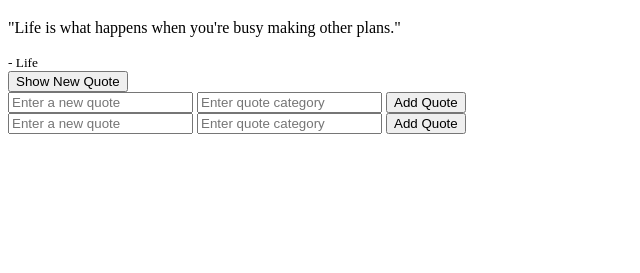
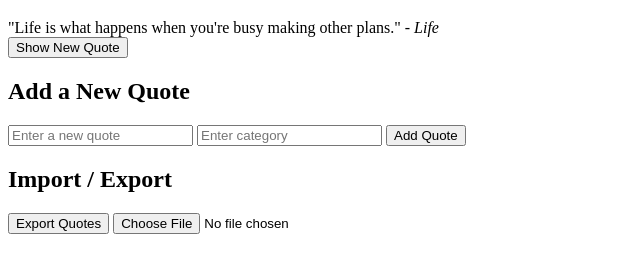
Before and after one commit to rarely-xx/alx_fe_javascript, a plain HTML site: page dom-manipulation/index.html in a window 1280 px wide. Shown: the part 61-334 px from the top of the page, without its empty margins (0-640 px from the left). Drawn offline with Linux system fonts and the light colour scheme.

Commit message:
Dynamic Quote Generator with Web Storage and JSON Import/Export

```diff
--- a/dom-manipulation/index.html
+++ b/dom-manipulation/index.html
@@ -3,20 +3,22 @@
 <head>
   <meta charset="UTF-8">
   <meta name="viewport" content="width=device-width, initial-scale=1.0">
-  <title>Dynamic Quote Generator</title>
+  <title>Dynamic Quote Generator with Storage</title>
 </head>
 <body>
   <h1>Dynamic Quote Generator</h1>
 
   <div id="quoteDisplay"></div>
-
   <button id="newQuote">Show New Quote</button>
 
-  <div>
-    <input id="newQuoteText" type="text" placeholder="Enter a new quote" />
-    <input id="newQuoteCategory" type="text" placeholder="Enter quote category" />
-    <button id="addQuoteBtn">Add Quote</button>
-  </div>
+  <h2>Add a New Quote</h2>
+  <input id="newQuoteText" type="text" placeholder="Enter a new quote">
+  <input id="newQuoteCategory" type="text" placeholder="Enter category">
+  <button onclick="addQuote()">Add Quote</button>
+
+  <h2>Import / Export</h2>
+  <button onclick="exportToJsonFile()">Export Quotes</button>
+  <input type="file" id="importFile" accept=".json" onchange="importFromJsonFile(event)">
 
   <script src="script.js"></script>
 </body>
--- a/dom-manipulation/script.js
+++ b/dom-manipulation/script.js
@@ -1,100 +1,98 @@
-// script.js
+let quotes = [];
 
-// Initial quotes
-const quotes = [
-  { text: "The best way to predict the future is to create it.", category: "Inspiration" },
-  { text: "Life is what happens when you're busy making other plans.", category: "Life" },
-  { text: "Do what you can, with what you have, where you are.", category: "Motivation" }
-];
+// Load quotes from localStorage when app starts
+function loadQuotes() {
+  const storedQuotes = localStorage.getItem('quotes');
+  if (storedQuotes) {
+    quotes = JSON.parse(storedQuotes);
+  } else {
+    // Default quotes
+    quotes = [
+      { text: "The best way to predict the future is to invent it.", category: "Motivation" },
+      { text: "Life is what happens when you're busy making other plans.", category: "Life" }
+    ];
+    saveQuotes();
+  }
+}
 
-// displayRandomQuote: selects random quote and updates DOM using innerHTML
-function displayRandomQuote() {
-  const display = document.getElementById("quoteDisplay");
-  if (!display) return;
+// Save quotes to localStorage
+function saveQuotes() {
+  localStorage.setItem('quotes', JSON.stringify(quotes));
+}
 
+// Show a random quote
+function showRandomQuote() {
   if (quotes.length === 0) {
-    display.innerHTML = `<p>No quotes available.</p>`;
+    document.getElementById('quoteDisplay').innerHTML = "No quotes available.";
     return;
   }
-
-  const idx = Math.floor(Math.random() * quotes.length);
-  const q = quotes[idx];
-
-  display.innerHTML = `
-    <p>"${q.text}"</p>
-    <small>- ${q.category}</small>
-  `;
+  const randomIndex = Math.floor(Math.random() * quotes.length);
+  const quote = quotes[randomIndex];
+  document.getElementById('quoteDisplay').innerHTML = `"${quote.text}" - <em>${quote.category}</em>`;
+  sessionStorage.setItem('lastQuote', JSON.stringify(quote));
 }
 
-// showRandomQuote: wrapper so tests that look for this name pass
-function showRandomQuote() {
-  displayRandomQuote();
-}
-
-// createAddQuoteForm: builds inputs/buttons dynamically and wires addQuote
-function createAddQuoteForm() {
-  const container = document.createElement("div");
-  container.innerHTML = `
-    <input id="newQuoteText" type="text" placeholder="Enter a new quote" />
-    <input id="newQuoteCategory" type="text" placeholder="Enter quote category" />
-    <button id="addQuoteBtn" type="button">Add Quote</button>
-  `;
-  document.body.appendChild(container);
-
-  const addBtn = document.getElementById("addQuoteBtn");
-  addBtn.addEventListener("click", addQuote);
-
-  // allow pressing Enter to add quote from either input
-  document.getElementById("newQuoteText").addEventListener("keypress", (e) => {
-    if (e.key === "Enter") addQuote();
-  });
-  document.getElementById("newQuoteCategory").addEventListener("keypress", (e) => {
-    if (e.key === "Enter") addQuote();
-  });
-}
-
-// addQuote: pushes to quotes array AND updates the DOM to show the new quote
-function addQuote(e) {
-  if (e && typeof e.preventDefault === "function") e.preventDefault();
-
-  const textEl = document.getElementById("newQuoteText");
-  const catEl = document.getElementById("newQuoteCategory");
-
-  if (!textEl || !catEl) {
-    alert("Form inputs not found.");
-    return;
-  }
-
-  const text = textEl.value.trim();
-  const category = catEl.value.trim();
+// Add a new quote
+function addQuote() {
+  const text = document.getElementById('newQuoteText').value.trim();
+  const category = document.getElementById('newQuoteCategory').value.trim();
 
   if (!text || !category) {
     alert("Please fill in both fields.");
     return;
   }
 
-  const newQuote = { text, category };
-  quotes.push(newQuote);                       // <-- update quotes array
-  // update DOM to show the newly added quote
-  document.getElementById("quoteDisplay").innerHTML = `
-    <p>"${newQuote.text}"</p>
-    <small>- ${newQuote.category}</small>
-  `;
-
-  // clear inputs
-  textEl.value = "";
-  catEl.value = "";
+  quotes.push({ text, category });
+  saveQuotes();
+  document.getElementById('newQuoteText').value = "";
+  document.getElementById('newQuoteCategory').value = "";
+  alert("Quote added!");
 }
 
-// Set up listeners and initial UI after DOM is ready
-document.addEventListener("DOMContentLoaded", () => {
-  // create the add-quote form dynamically
-  createAddQuoteForm();
+// Export quotes as JSON
+function exportToJsonFile() {
+  const dataStr = JSON.stringify(quotes, null, 2);
+  const blob = new Blob([dataStr], { type: 'application/json' });
+  const url = URL.createObjectURL(blob);
 
-  // wire the "Show New Quote" button (must exist in your index.html)
-  const newQuoteBtn = document.getElementById("newQuote");
-  if (newQuoteBtn) newQuoteBtn.addEventListener("click", showRandomQuote);
+  const a = document.createElement('a');
+  a.href = url;
+  a.download = "quotes.json";
+  a.click();
+  URL.revokeObjectURL(url);
+}
 
-  // show one quote on load
-  displayRandomQuote();
-});
+// Import quotes from JSON file
+function importFromJsonFile(event) {
+  const fileReader = new FileReader();
+  fileReader.onload = function(e) {
+    try {
+      const importedQuotes = JSON.parse(e.target.result);
+      if (Array.isArray(importedQuotes)) {
+        quotes.push(...importedQuotes);
+        saveQuotes();
+        alert('Quotes imported successfully!');
+      } else {
+        alert('Invalid JSON format.');
+      }
+    } catch (err) {
+      alert('Error reading JSON file.');
+    }
+  };
+  fileReader.readAsText(event.target.files[0]);
+}
+
+// Event listener for the "Show New Quote" button
+document.getElementById('newQuote').addEventListener('click', showRandomQuote);
+
+// Initialize
+loadQuotes();
+
+// Show last viewed quote if available in sessionStorage
+const lastQuote = sessionStorage.getItem('lastQuote');
+if (lastQuote) {
+  const quote = JSON.parse(lastQuote);
+  document.getElementById('quoteDisplay').innerHTML = `"${quote.text}" - <em>${quote.category}</em>`;
+} else {
+  showRandomQuote();
+}
```
